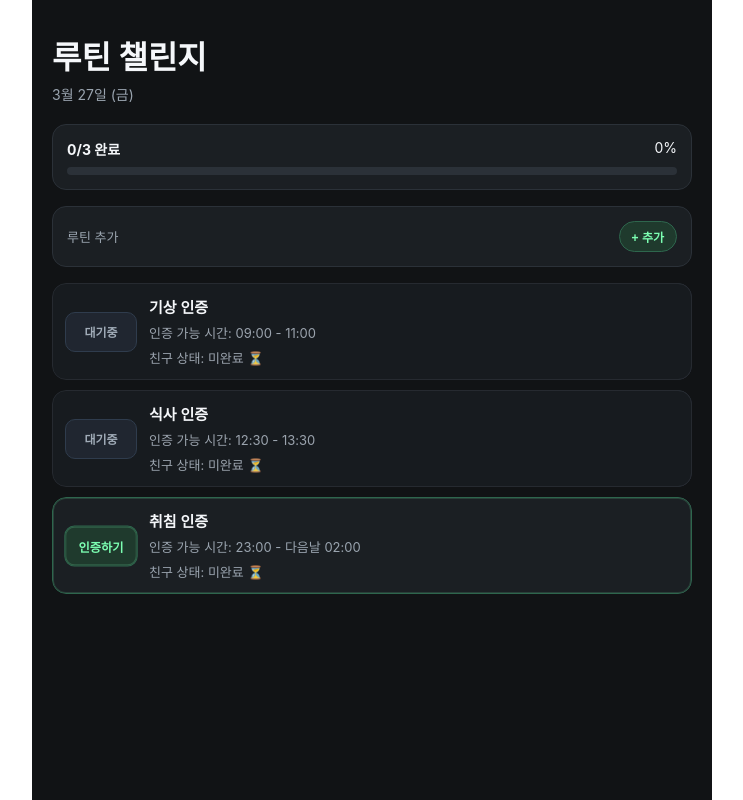
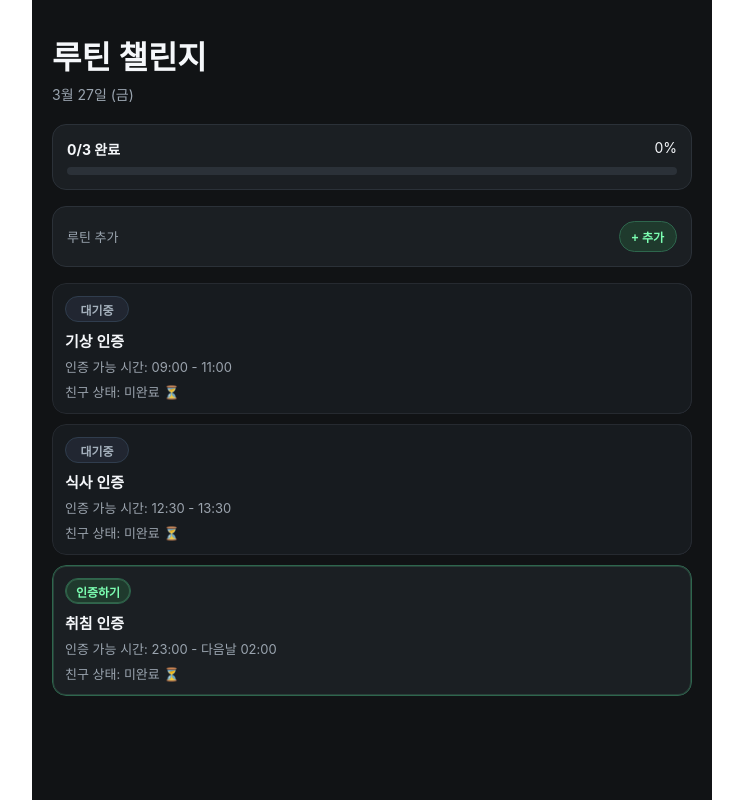
Before and after one commit to jxxh204/routine-app, a Next.js app in the folder apps/web/: page /today in a window 1280 px wide. Shown: the whole page, without its empty margins (268-1011 px from the left). Built offline with nearby package versions, Linux system fonts and the light colour scheme; no server answers.

Commit message:
style(web): 인증 버튼을 상태 태그로 변경하고 수직 좌측 정렬

```diff
--- a/apps/web/src/app/today/today-view.tsx
+++ b/apps/web/src/app/today/today-view.tsx
@@ -746,20 +746,20 @@ export function TodayView() {
                 ...(swipedRoutineId === routine.id ? styles.itemSwiped : {}),
               }}
             >
-              <button
-                onClick={() => void openCameraForRoutine(routine.id)}
-                disabled={!canCertify}
+              <span
+                role={canCertify ? 'button' : undefined}
+                onClick={canCertify ? () => void openCameraForRoutine(routine.id) : undefined}
                 style={{
-                  ...styles.checkButton,
+                  ...styles.checkTag,
                   ...(canCertify
-                    ? styles.checkButtonReady
+                    ? styles.checkTagReady
                     : routine.doneByMe
-                      ? styles.checkButtonDone
-                      : styles.checkButtonWaiting),
+                      ? styles.checkTagDone
+                      : styles.checkTagWaiting),
                 }}
               >
                 {routine.doneByMe ? '인증완료' : canCertify ? '인증하기' : '대기중'}
-              </button>
+              </span>
 
               <div style={styles.itemBody}>
                 <p style={styles.itemTitle}>{routine.title}</p>
@@ -1017,8 +1017,9 @@ const styles: Record<string, CSSProperties> = {
     position: 'relative',
     zIndex: 1,
     display: 'flex',
-    gap: 12,
-    alignItems: 'center',
+    flexDirection: 'column',
+    gap: 8,
+    alignItems: 'flex-start',
     background: '#1b1f23',
     border: '1px solid #2b3138',
     borderRadius: 14,
@@ -1039,38 +1040,39 @@ const styles: Record<string, CSSProperties> = {
     opacity: 1,
     filter: 'grayscale(0.12)',
   },
-  checkButton: {
-    width: 72,
-    height: 40,
-    borderRadius: 10,
+  checkTag: {
+    display: 'inline-flex',
+    alignItems: 'center',
+    justifyContent: 'center',
+    minWidth: 64,
+    height: 26,
+    borderRadius: 999,
     border: '1px solid #3c4652',
     background: '#242b33',
     color: '#e6edf3',
-    cursor: 'pointer',
+    padding: '0 10px',
     fontSize: 12,
     fontWeight: 600,
   },
-  checkButtonReady: {
+  checkTagReady: {
     background: '#1f3a2d',
     color: '#7cffb2',
     border: '1px solid #2e664d',
     boxShadow: '0 0 0 1px rgba(124,255,178,0.2) inset',
-    transform: 'scale(1.02)',
+    cursor: 'pointer',
   },
-  checkButtonWaiting: {
+  checkTagWaiting: {
     background: '#212834',
     color: '#b3c0d0',
     border: '1px solid #314156',
-    opacity: 0.88,
-    cursor: 'not-allowed',
+    opacity: 0.9,
   },
-  checkButtonDone: {
+  checkTagDone: {
     background: '#1a1f26',
     color: '#6f7b89',
     border: '1px solid #2c3440',
-    opacity: 0.62,
-    filter: 'grayscale(0.25)',
-    cursor: 'not-allowed',
+    opacity: 0.7,
+    filter: 'grayscale(0.2)',
   },
   editButton: {
     border: '1px solid #334050',
@@ -1089,7 +1091,7 @@ const styles: Record<string, CSSProperties> = {
     cursor: 'pointer',
   },
   itemBody: {
-    flex: 1,
+    width: '100%',
   },
   itemTitle: {
     margin: 0,
```
